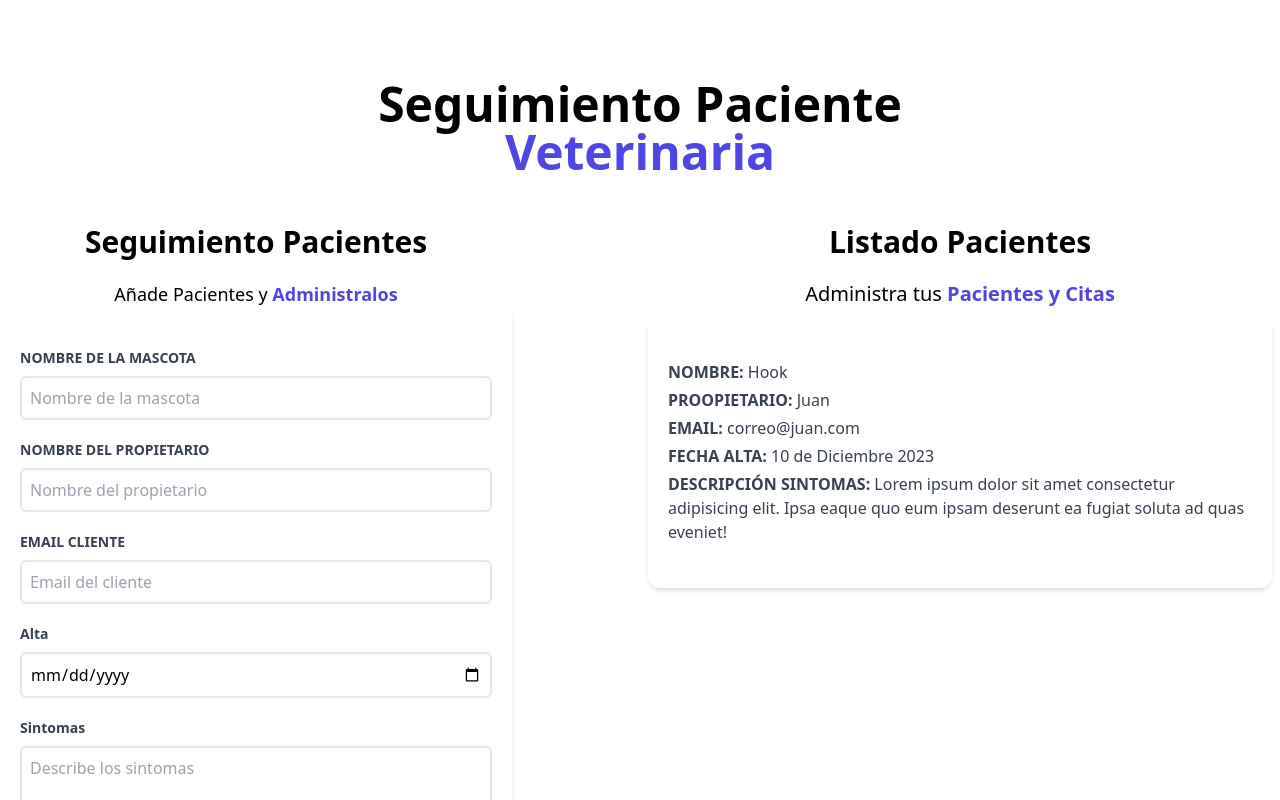
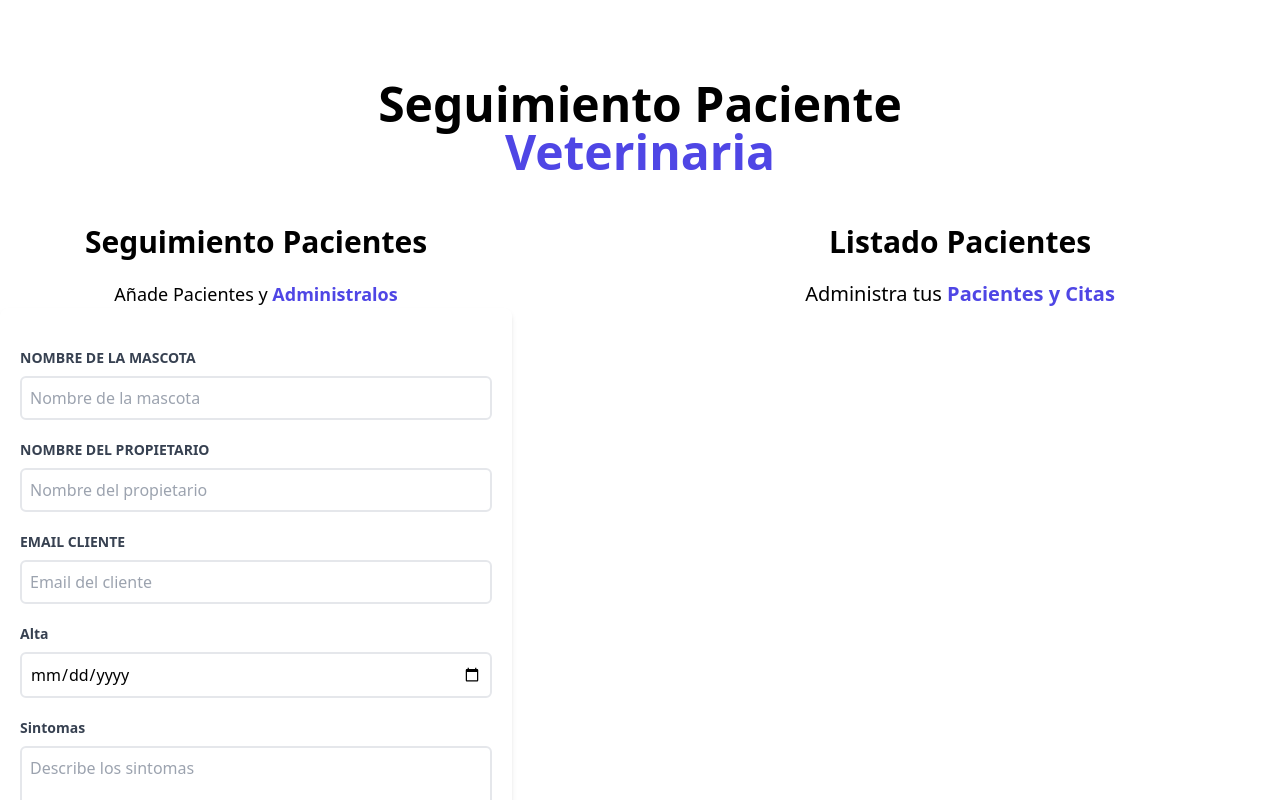
Before and after one commit to soyReynald/doctors, a React (Vite) app in the folder app/: page / in a window 1280 px wide. Shown: the top 800 px of the page. Built offline with nearby package versions, Linux system fonts and the light colour scheme.

Commit message:
[U] Updates in the interactivity

```diff
--- a/app/src/App.jsx
+++ b/app/src/App.jsx
@@ -16,7 +16,7 @@ function App() {
                         pacientes={pacientes}
                         setPacientes={setPacientes}
                     />
-                    <ListadoPacientes />
+                    <ListadoPacientes pacientes={pacientes} />
                 </div>
             </div>
         </>
--- a/app/src/components/ListadoPacientes.jsx
+++ b/app/src/components/ListadoPacientes.jsx
@@ -1,15 +1,24 @@
 import React from "react";
 import Paciente from "./Paciente";
 
-const ListadoPacientes = () => {
+const ListadoPacientes = ({ pacientes }) => {
   return (
     <div className="md:w-1/2 md:h-screen overflow-y-scroll">
       <h2 className="font-black text-3xl text-center">Listado Pacientes</h2>
-            <p className="text-xl mt-5 text-center">Administra tus {''}
+      <p className="text-xl mt-5 text-center">
+        Administra tus {""}
         <span className="text-indigo-600 font-bold">Pacientes y Citas</span>
       </p>
-
-            <Paciente />
+      {pacientes.map((paciente, idx) => (
+        <Paciente
+          nombre={paciente.nombre}
+          propietario={paciente.propietario}
+          email={paciente.email}
+          fecha={paciente.fecha}
+          sintomas={paciente.sintomas}
+          key={`paciente-`+idx}
+        />
+      ))}
     </div>
   );
 };
--- a/app/src/components/Paciente.jsx
+++ b/app/src/components/Paciente.jsx
@@ -1,33 +1,32 @@
 import React from "react";
 
-const Paciente = () => {
+const Paciente = ({nombre, propietario, email, fecha, sintomas}) => {
   return (
     <div className="m-2 bg-white shadow-md px-5 py-10 rounded-xl">
       <p className="font-bold md-3 text-gray-700 uppercase my-1">
         Nombre: {""}
-        <span className="font-normal normal-case">Hook</span>
+        <span className="font-normal normal-case">{nombre}</span>
       </p>
 
       <p className="font-bold md-3 text-gray-700 uppercase my-1">
         Proopietario: {""}
-        <span className="font-normal normal-case">Juan</span>
+        <span className="font-normal normal-case">{propietario}</span>
       </p>
 
       <p className="font-bold md-3 text-gray-700 uppercase my-1">
         Email: {""}
-        <span className="font-normal normal-case">correo@juan.com</span>
+        <span className="font-normal normal-case">{email}</span>
       </p>
 
       <p className="font-bold md-3 text-gray-700 uppercase my-1">
         Fecha Alta: {""}
-        <span className="font-normal normal-case">10 de Diciembre 2023</span>
+        <span className="font-normal normal-case">{fecha}</span>
       </p>
 
       <p className="font-bold md-3 text-gray-700 uppercase my-1">
         Descripción Sintomas: {""}
         <span className="font-normal normal-case">
-          Lorem ipsum dolor sit amet consectetur adipisicing elit. Ipsa eaque
-          quo eum ipsam deserunt ea fugiat soluta ad quas eveniet!
+          {sintomas}
         </span>
       </p>
     </div>
```
Lines whose indentation alone changed are shown as unchanged.
